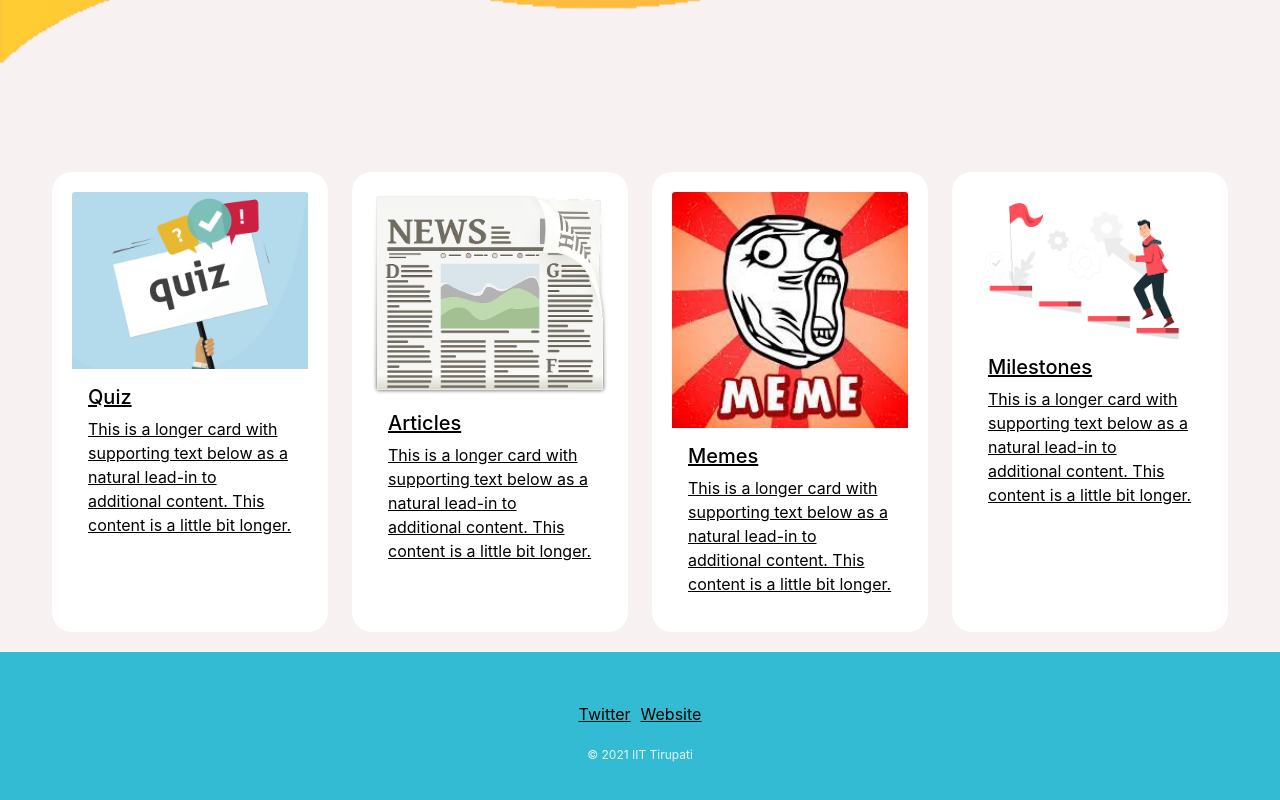
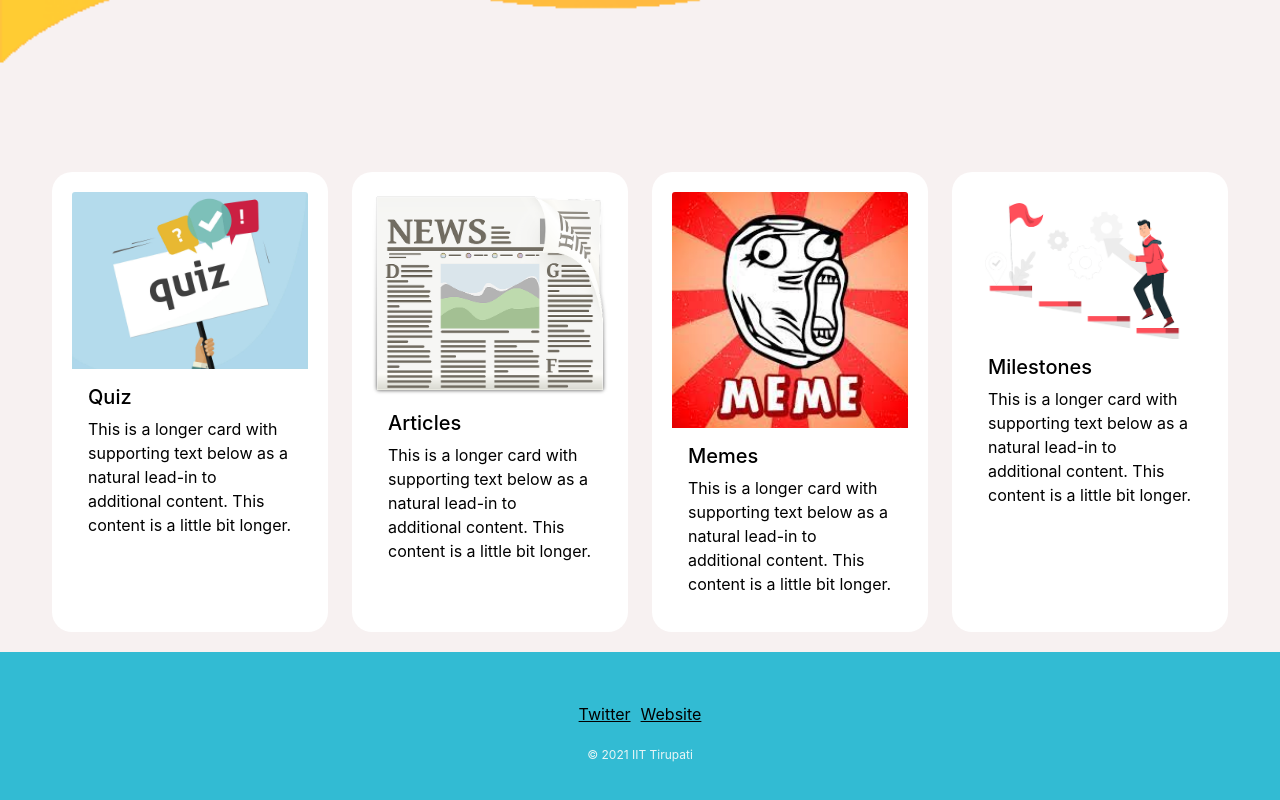
Before and after one commit to SE-Project-Team/Healify, a React (Create React App) app in the folder healify/: page / in a window 1280 px wide. Shown: the part 844-1644 px from the top of the page. Built offline with nearby package versions, Linux system fonts and the light colour scheme; no server answers.

Commit message:
added some styling for home page

```diff
--- a/healify/src/Components/Home/Home.js
+++ b/healify/src/Components/Home/Home.js
@@ -38,7 +38,7 @@ export const Home = () => {
           <MDBCol>
             <MDBCard className={styles.homecard}>
               <MDBCardImage src={quizimg} alt="..." position="top" />
-              <Link to="/QuizLanding">
+              <Link to="/QuizLanding" className={styles.remove_underline}>
                 <MDBCardBody>
                   <MDBCardTitle>Quiz</MDBCardTitle>
                   <MDBCardText>
@@ -53,7 +53,7 @@ export const Home = () => {
           <MDBCol>
             <MDBCard className={styles.homecard}>
               <MDBCardImage src={newsimg} alt="..." position="top" />
-              <Link to="/News">
+              <Link to="/News" className={styles.remove_underline}>
                 <MDBCardBody>
                   <MDBCardTitle>Articles</MDBCardTitle>
                   <MDBCardText>
@@ -68,7 +68,7 @@ export const Home = () => {
           <MDBCol>
             <MDBCard className={styles.homecard}>
               <MDBCardImage src={memeimg} alt="..." position="top" />
-              <Link to="/Memes">
+              <Link to="/Memes" className={styles.remove_underline}>
                 <MDBCardBody>
                   <MDBCardTitle>Memes</MDBCardTitle>
                   <MDBCardText>
@@ -99,7 +99,7 @@ export const Home = () => {
           <MDBCol>
             <MDBCard className={styles.homecard}>
               <MDBCardImage src={milestoneimg} alt="..." position="top" />
-              <Link to="/MilestonesHome">
+              <Link to="/MilestonesHome" className={styles.remove_underline}>
                 <MDBCardBody>
                   <MDBCardTitle>Milestones</MDBCardTitle>
                   <MDBCardText>
--- a/healify/src/Components/Home/Home.module.css
+++ b/healify/src/Components/Home/Home.module.css
@@ -10,7 +10,10 @@
   top: 0px;
   z-index: 1;
 }
-
+.remove_underline
+{
+  text-decoration: none;
+}
 .whiteHeader {
   position: sticky;
   top: 0px;
```
Also changed, not shown: 1 other file (tests, documents, lock files or other folders).
